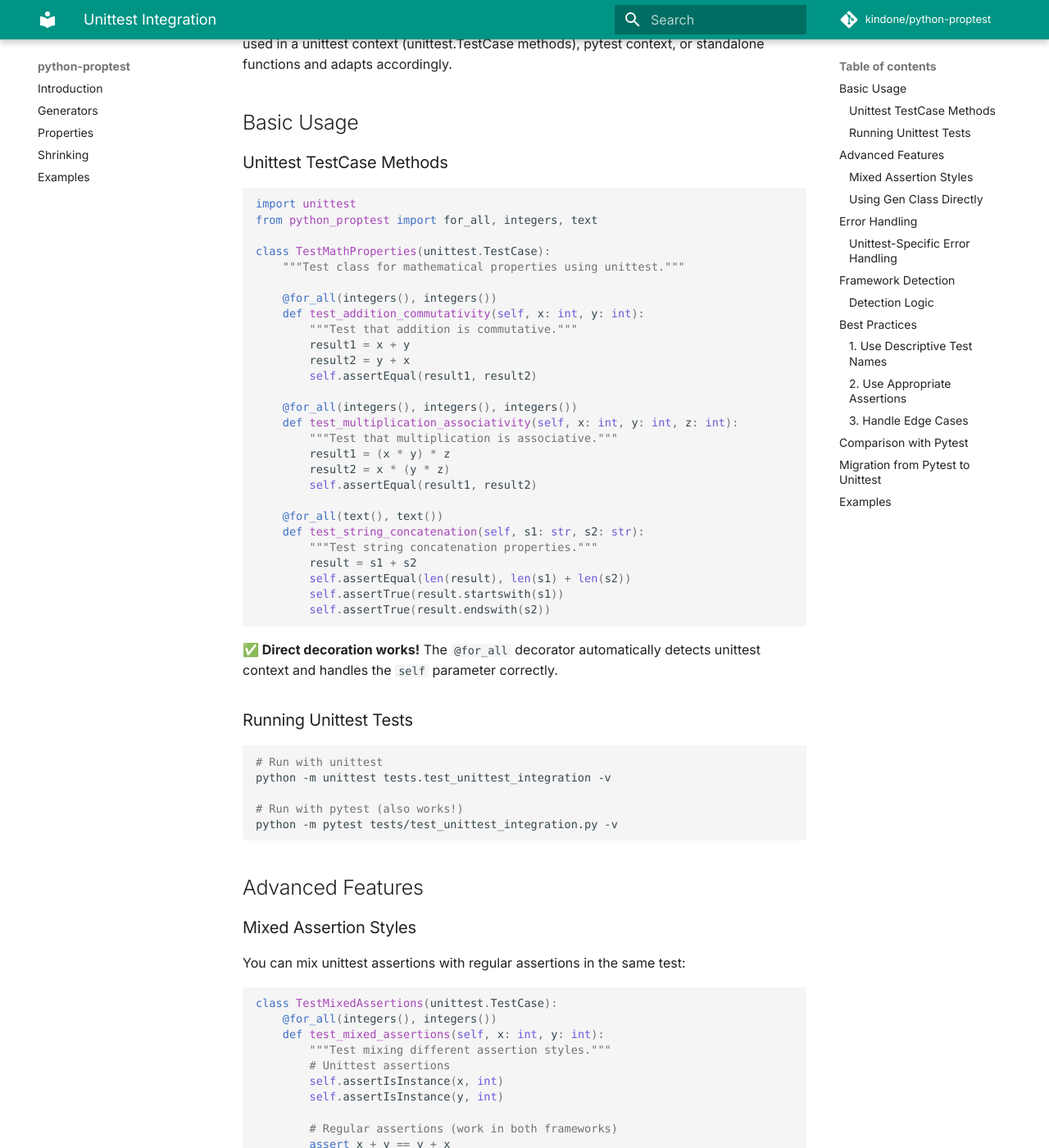
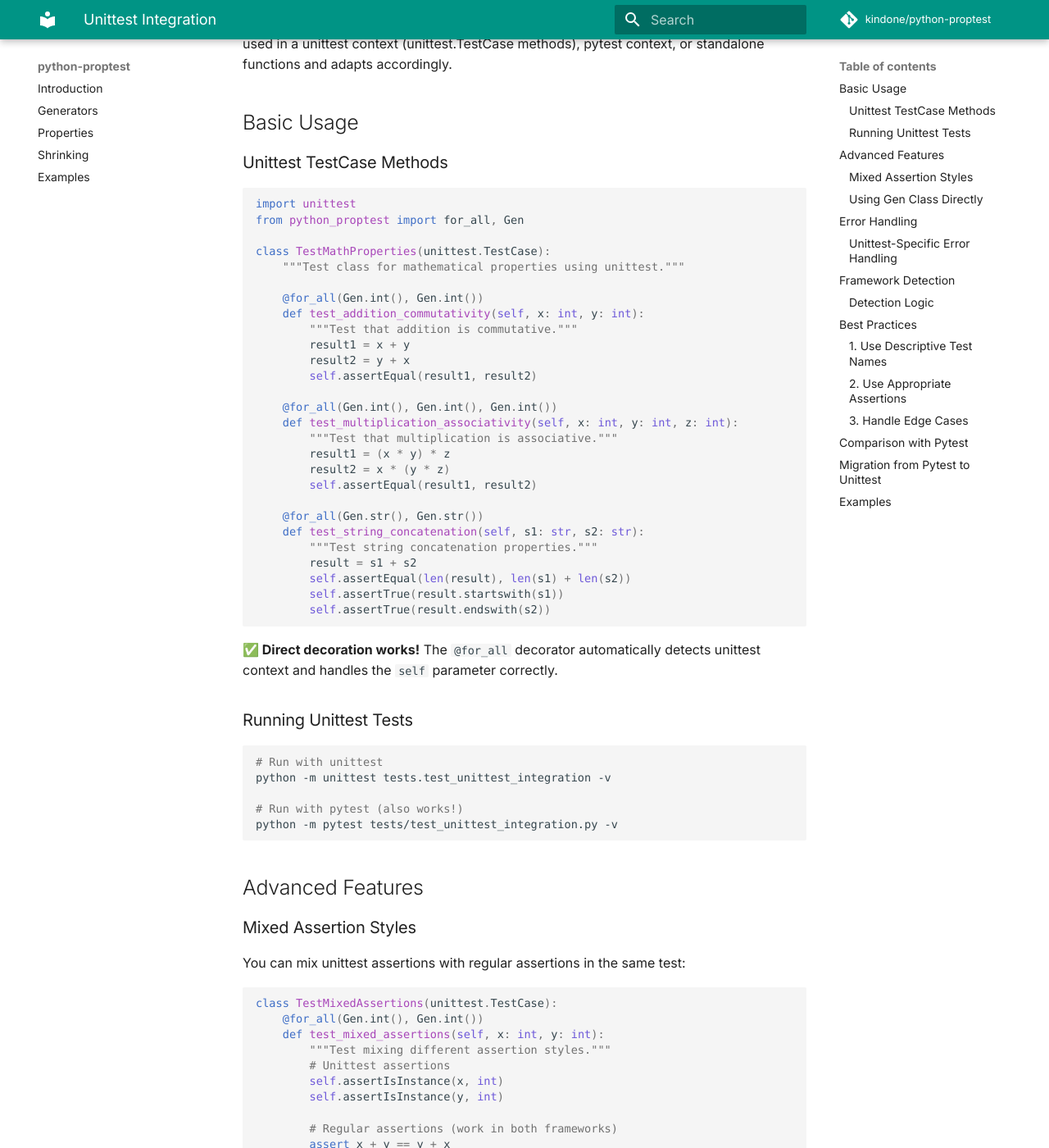
Before and after one commit to kindone/python-proptest, an MkDocs documentation site: the page built from docs/unittest-integration.md, in a window 1280 px wide and 1400 px high, scrolled down 190 px. Shown: the whole window at 82% size. Built offline with MkDocs 1.6.1 and Material for MkDocs 9.7.7, drawn with Linux system fonts in a browser that asks for light colours; some web fonts are replaced; comment, search, counter and statistics services are not loaded; some of the changed text lies outside the part shown.

Commit message:
fix: Gen.int and FilteredGenerator

````diff
--- a/docs/unittest-integration.md
+++ b/docs/unittest-integration.md
@@ -8,26 +8,26 @@ python-proptest provides seamless integration with Python's built-in `unittest`
 
 ```python
 import unittest
-from python_proptest import for_all, integers, text
+from python_proptest import for_all, Gen
 
 class TestMathProperties(unittest.TestCase):
     """Test class for mathematical properties using unittest."""
 
-    @for_all(integers(), integers())
+    @for_all(Gen.int(), Gen.int())
     def test_addition_commutativity(self, x: int, y: int):
         """Test that addition is commutative."""
         result1 = x + y
         result2 = y + x
         self.assertEqual(result1, result2)
 
-    @for_all(integers(), integers(), integers())
+    @for_all(Gen.int(), Gen.int(), Gen.int())
     def test_multiplication_associativity(self, x: int, y: int, z: int):
         """Test that multiplication is associative."""
         result1 = (x * y) * z
         result2 = x * (y * z)
         self.assertEqual(result1, result2)
 
-    @for_all(text(), text())
+    @for_all(Gen.str(), Gen.str())
     def test_string_concatenation(self, s1: str, s2: str):
         """Test string concatenation properties."""
         result = s1 + s2
@@ -56,7 +56,7 @@ You can mix unittest assertions with regular assertions in the same test:
 
 ```python
 class TestMixedAssertions(unittest.TestCase):
-    @for_all(integers(), integers())
+    @for_all(Gen.int(), Gen.int())
     def test_mixed_assertions(self, x: int, y: int):
         """Test mixing different assertion styles."""
         # Unittest assertions
@@ -103,7 +103,7 @@ When a property test fails in a unittest context, python-proptest automatically
 
 ```python
 class TestFailingProperties(unittest.TestCase):
-    @for_all(integers(), integers())
+    @for_all(Gen.int(), Gen.int())
     def test_failing_property(self, x: int, y: int):
         """This test will fail and show proper unittest error reporting."""
         # This will fail for some inputs
@@ -125,16 +125,16 @@ python-proptest automatically detects the test framework by checking the class h
 ```python
 # The decorator automatically detects:
 class TestUnittest(unittest.TestCase):  # ← Detected as unittest
-    @for_all(integers())
+    @for_all(Gen.int())
     def test_method(self, x: int):
         self.assertEqual(x, x)
 
 class TestPytest:  # ← Detected as pytest
-    @for_all(integers())
+    @for_all(Gen.int())
     def test_method(self, x: int):
         assert x == x
 
-@for_all(integers())  # ← Detected as standalone
+@for_all(Gen.int())  # ← Detected as standalone
 def test_standalone(x: int):
     assert x == x
 ```
@@ -145,7 +145,7 @@ def test_standalone(x: int):
 
 ```python
 class TestStringProperties(unittest.TestCase):
-    @for_all(text(), text())
+    @for_all(Gen.str(), Gen.str())
     def test_string_concatenation_length_property(self, s1: str, s2: str):
         """Test that concatenated string length equals sum of individual lengths."""
         result = s1 + s2
@@ -168,7 +168,7 @@ class TestNumberProperties(unittest.TestCase):
 
 ```python
 class TestDivisionProperties(unittest.TestCase):
-    @for_all(integers(), integers(min_value=1, max_value=100))
+    @for_all(Gen.int(), integers(min_value=1, max_value=100))
     def test_division_properties(self, x: int, y: int):
         """Test division properties with non-zero divisor."""
         quotient = x // y
@@ -195,7 +195,7 @@ If you have existing pytest tests and want to migrate to unittest:
 ```python
 # Before (pytest)
 class TestMathProperties:
-    @for_all(integers(), integers())
+    @for_all(Gen.int(), Gen.int())
     def test_addition(self, x: int, y: int):
         assert x + y == y + x
 
@@ -203,7 +203,7 @@ class TestMathProperties:
 import unittest
 
 class TestMathProperties(unittest.TestCase):
-    @for_all(integers(), integers())
+    @for_all(Gen.int(), Gen.int())
     def test_addition(self, x: int, y: int):
         self.assertEqual(x + y, y + x)
 ```
````
Also changed, not shown: CONTRIBUTING.md (+2 -2 lines), README.md (+12 -12 lines), docs/index.md (+7 -7 lines), 3 other files.
